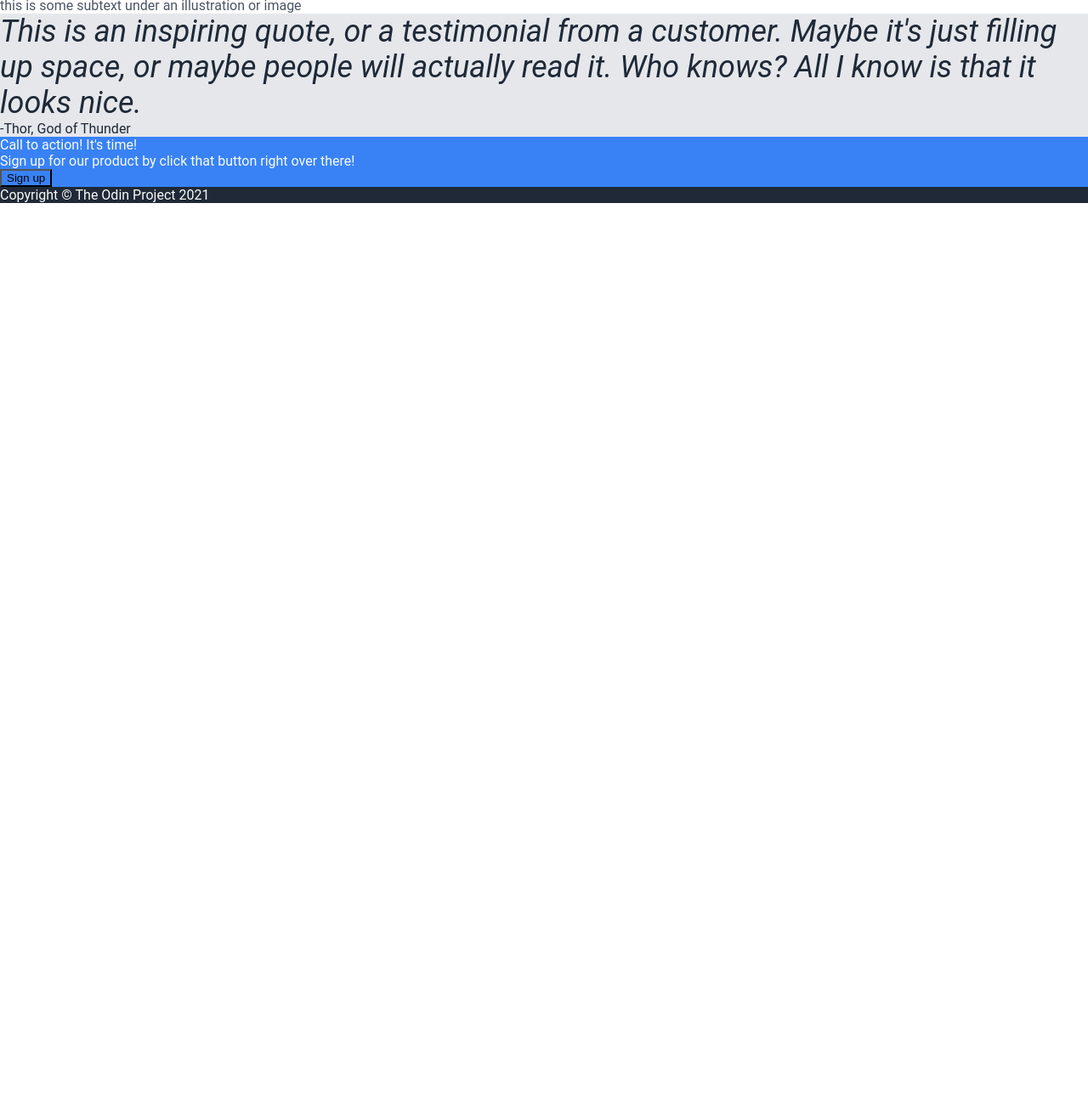
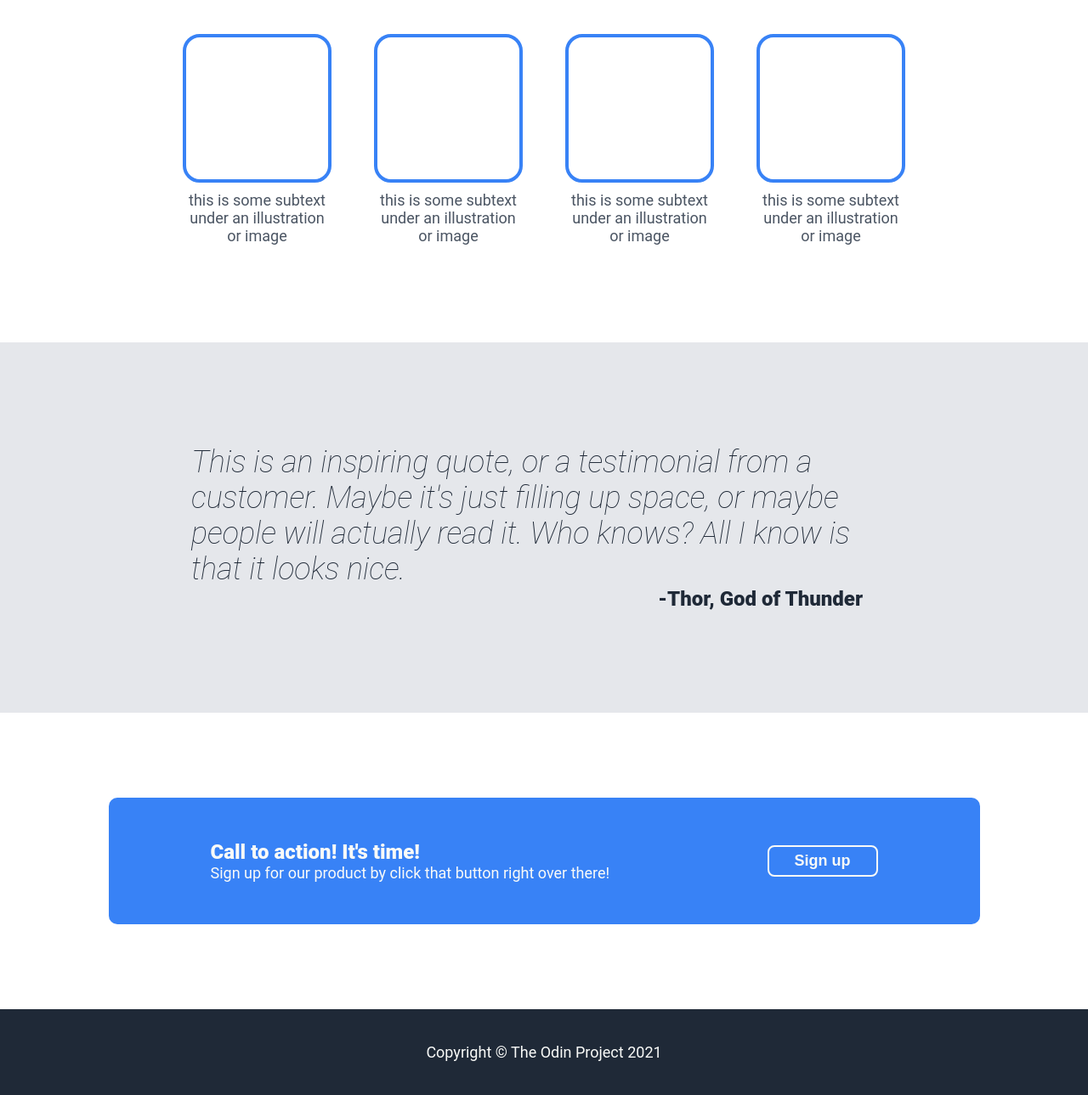
Before and after one commit to probablytyler/landing-page, a plain HTML site: page index.html in a window 1280 px wide. Shown: the part 648-1937 px from the top of the page at 85% size. Before the commit the page ends 887 px from the top, so only its background shows below. Drawn offline with Linux system fonts and the light colour scheme.

Commit message:
Format remaining items

```diff
--- a/index.html
+++ b/index.html
@@ -30,9 +30,8 @@
     </div>
 
     <div class="content">
-
+        <div class="info-text black-text">Some random information</div>
         <div class="info-container">
-            <div class="info-text black-text">Some random information</div>
             <div class="info">
                 <div class="image"></div>
                 <div class="text">this is some subtext under an illustration or image</div>
@@ -50,15 +49,25 @@
                 <div class="text">this is some subtext under an illustration or image</div>
             </div>
         </div>
-        <div class="quote-container black-text">
-            <div class="quote">This is an inspiring quote, or a testimonial from a customer. Maybe it's just filling up space, or maybe people will actually read it. Who knows? All I know is that it looks nice.</div>
+    </div>
+
+    <div class="quote-container black-text">
+        <div class="quote">
+            This is an inspiring quote, or a testimonial from a customer. Maybe it's just filling up space, or maybe people will actually read it. Who knows? All I know is that it looks nice.
             <div class="signature">-Thor, God of Thunder</div>
         </div>
-        <div class="signup-container bg-lblue white-text">
-            <div class="signup-text">Call to action! It's time!</div>
-            <div class="signup-subtext">Sign up for our product by click that button right over there!</div>
-            <button class="signup">Sign up</button>
+    </div>
+
+    <div class="signup-container">
+        <div class="container bg-lblue white-text">
+            <div class="call-to-action">
+                <div class="signup-text">Call to action! It's time!</div>
+                <div class="signup-subtext">Sign up for our product by click that button right over there!</div>
+            </div>
+            <button class="signup white-text">Sign up</button>
         </div>
+
+    </div>
     </div>
 
     <div class="footer bg-dblue white-text">
--- a/styles.css
+++ b/styles.css
@@ -94,9 +94,49 @@ h1 {
     font-size: 18px;
 }
 
+.header-signup {
+    margin: 20px 0;
+    border: 0;
+    border-radius: 8px;
+    padding: 10px;
+    width: 130px;
+    font-size: 18px;
+    font-weight: bolder;
+}
+
+.content {
+    text-align: center;
+}
+
 .info-text {
     font-size: 36px;
     font-weight: bolder;
+    padding: 50px;
+}
+
+.info-container {
+    display: flex;
+    justify-content: center;
+    flex-wrap: wrap;
+    gap: 50px;
+    padding-bottom: 115px;
+}
+
+.info {
+    max-width: 175px;
+}
+
+.text {
+    color: #4B5563;
+    font-size: 18px;
+    margin-top: 10px;
+}
+
+.image {
+    height: 175px;
+    width: 175px;
+    border-radius: 20px;
+    border: 4px solid #3882F6;
 }
 
 .quote-container {
@@ -106,18 +146,66 @@ h1 {
 .quote {
     font-style: italic;
     font-size: 36px;
+    max-width: 830px;
+    margin: 120px auto;
+    font-weight: 100;
 }
 
-.text {
-    color: #4B5563;
+.quote .signature {
+    padding-right: 40px;
+    text-align: right;
+    font-size: 24px;
+    font-style: normal;
+    font-weight: 900;
 }
 
-.header-signup {
-    margin: 20px 0;
-    border: 0;
+.signup-container {
+    display: flex;
+    justify-content: center;
+    align-items: center;
+    padding: 100px;
+}
+
+.signup-container .container {
+    padding: 50px 120px;
+    border: 5px;
+    border-radius: 10px;
+    display: flex;
+    flex: 0 1 1025px;
+    justify-content: space-between;
+    align-items: center;
+}
+
+.signup-text {
+    font-size: 24px;
+    font-weight: 900;
+}
+
+.signup-subtext {
+    font-size: 18px;
+}
+
+.signup-button {
+
+}
+
+.signup {
+    margin: 0;
+    padding: 0;
+    border: 2px solid #F9FAF8;
     border-radius: 8px;
-    padding: 10px;
+    padding: 6px;
     width: 130px;
     font-size: 18px;
-    font-weight: bolder;
+    font-weight: 900;
+    flex: 0 0 auto;
 }
+
+.footer{
+    text-align: center;
+}
+
+.copyright {
+    padding: 40px;
+    font-size: 18px;
+}
```
